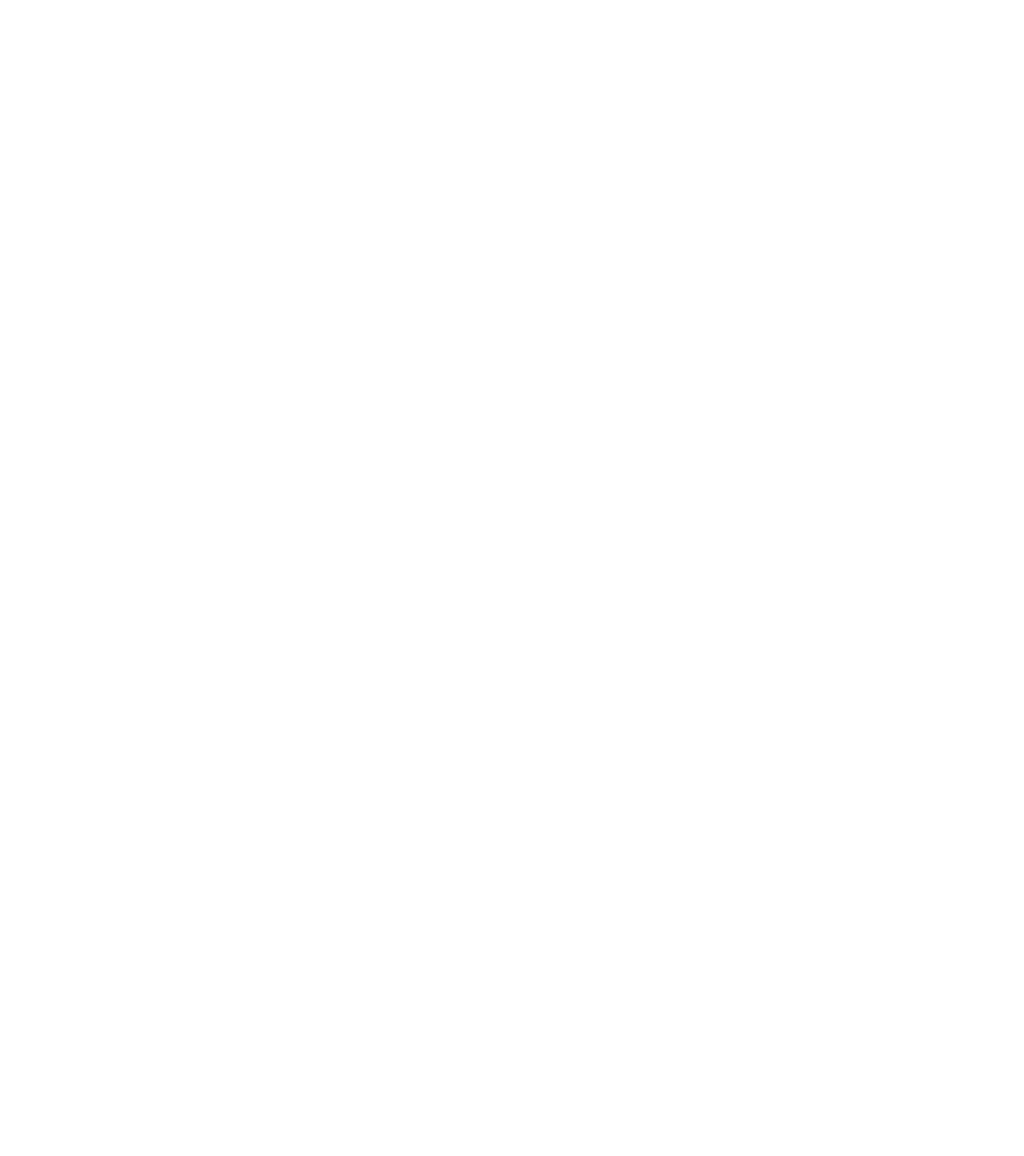
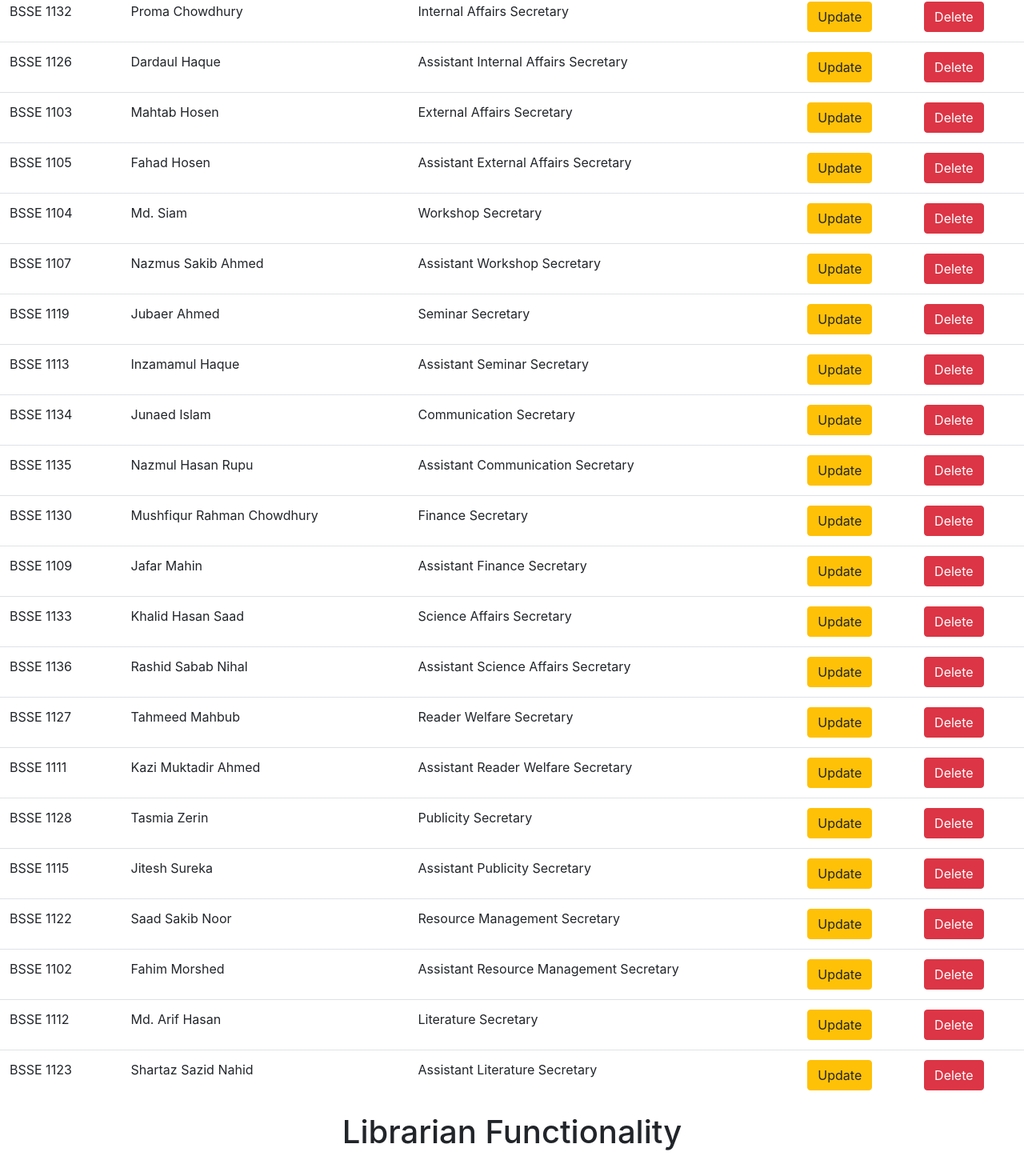
Before and after one commit to rakib3004/book-management, an Angular app: page /members in a window 1280 px wide. Before the commit this address led to /. Shown: the part 1101-2546 px from the top of the page at 80% size. Before the commit the page ends 800 px from the top, so only its background shows below. Built offline with nearby package versions, Linux system fonts and the light colour scheme.

Commit message:
add class  member  linkable

```diff
--- a/src/app/app-routing.module.ts
+++ b/src/app/app-routing.module.ts
@@ -3,6 +3,7 @@
 import { AboutUsComponent } from './about-us/about-us.component';
 import { AddBookComponent } from './add-book/add-book.component';
 import { BookListComponent } from './book-list/book-list.component';
+import { MemberListComponent } from './member-list/member-list.component';
 import { UpdateBookComponent } from './update-book/update-book.component';
 
 const routes: Routes = [
@@ -11,6 +12,7 @@
   {path:'updateBook', component:UpdateBookComponent},
   {path:'addBook', component:AddBookComponent},
   {path:'aboutUs', component:AboutUsComponent},
+  {path:'members', component:MemberListComponent}
 
 ];
 
--- a/src/app/home-menu/home-menu.component.ts
+++ b/src/app/home-menu/home-menu.component.ts
@@ -23,6 +23,6 @@
     this.route.navigate(['books']);
   }
   viewMembers(){
-    this.route.navigate(['']);
+    this.route.navigate(['members']);
   }
 }
--- a/src/app/member-list/member-list.component.html
+++ b/src/app/member-list/member-list.component.html
@@ -25,7 +25,7 @@
         </button>
       </td>
       <td>
-        <button type="button" (click)="deleteMember(member)" class="btn btn-danger">
+        <button type="button" (click)="removeMember(member)" class="btn btn-danger">
           Delete
         </button>
       </td>
--- a/src/app/member-list/member-list.component.ts
+++ b/src/app/member-list/member-list.component.ts
@@ -15,17 +15,17 @@
     this.members = this.memberService.getMembers();
   }
 
-  deleteBook(member: Member) {
+  removeMember(member: Member) {
     this.members = this.memberService.removeMember(member);
   }
 
-  updateBook(member: Member, index: number) {
+  updateMember(member: Member, index: number) {
 
     this.memberService.setMemberToBeUpdated(member, index);
     this.router.navigate(['updateBook']);
   }
 
-  addBook() {
+  addMember() {
 
     this.router.navigate(['addBook']);
   }
```
